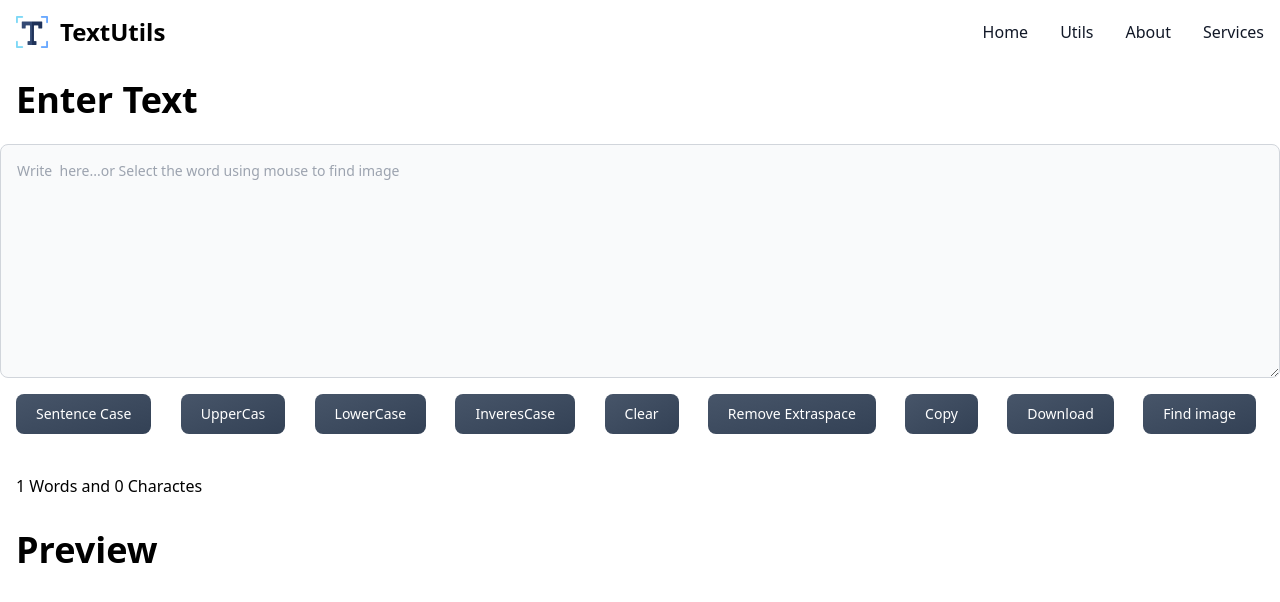
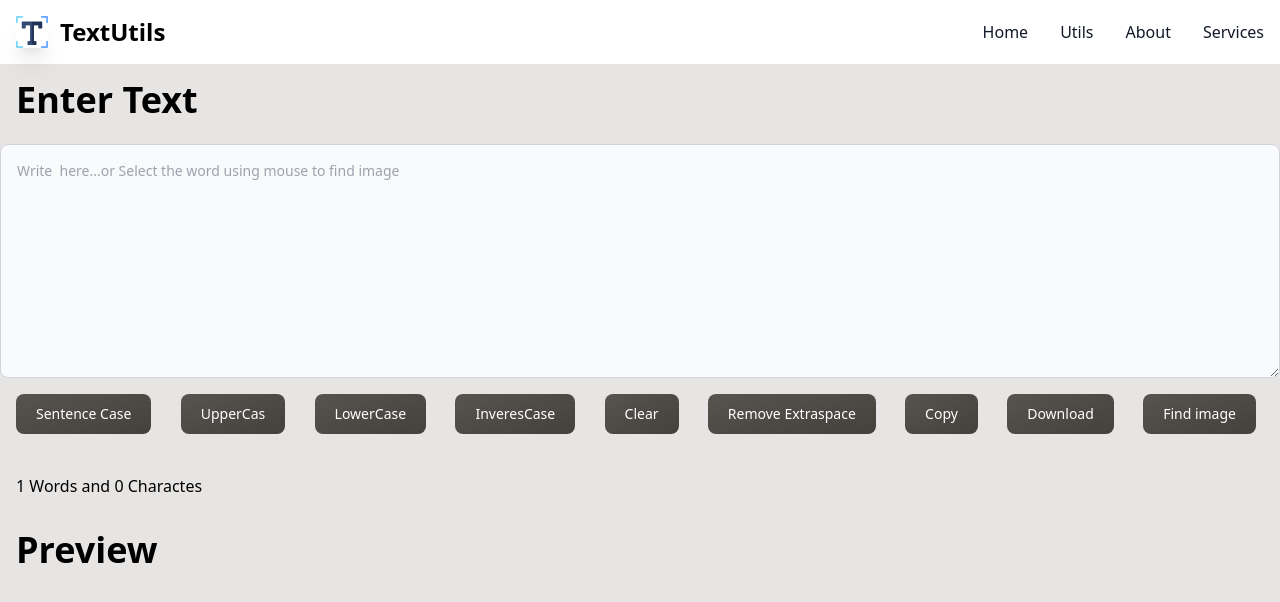
Before and after one commit to ATatIT/TextUtils, a React (Create React App) app: page /Textarea in a window 1280 px wide. Shown: the top 602 px of the page. Built offline with nearby package versions, Linux system fonts and the light colour scheme.

Commit message:
chnage in style

```diff
--- a/package.json
+++ b/package.json
@@ -3,6 +3,7 @@
   "version": "0.1.0",
   "private": true,
   "dependencies": {
+    "@reduxjs/toolkit": "^1.9.5",
     "@testing-library/jest-dom": "^5.17.0",
     "@testing-library/react": "^13.4.0",
     "@testing-library/user-event": "^13.5.0",
@@ -10,6 +11,7 @@
     "jspdf": "^2.5.1",
     "react": "^18.2.0",
     "react-dom": "^18.2.0",
+    "react-redux": "^8.1.2",
     "react-router-dom": "^6.14.2",
     "react-scripts": "^5.0.1",
     "web-vitals": "^2.1.4"
--- a/src/Componets/About.js
+++ b/src/Componets/About.js
@@ -1,14 +1,15 @@
 export default function About() {
   return (
     <div className="">
-      <div className="py-16 bg-white">
+      <div className="py-16 bg-stone-200 h-screen">
         <div className="container m-auto px-6 text-black-600 md:px-12 xl:px-6">
           <div className="space-y-6 md:space-y-0 md:flex md:gap-6 lg:items-center lg:gap-12">
-            <div className="md:5/12 lg:w-5/12 py-7">
+            <div className="md:5/12 lg:w-5/12 py-7 ">
               <img
                 src="/Images/bg1.png"
                 alt="Not found"
                 loading="lazy"
+                className="rounded-lg shadow-md"
                 width=""
                 height=""
               />
--- a/src/Componets/Navbar.js
+++ b/src/Componets/Navbar.js
@@ -6,14 +6,17 @@ export default function Navbar(props) {
   const [toggle, setToggle] = useState(false);
 
   return (
-    <nav className="bg-white border-gray-200 dark:bg-gray-900">
+    <nav className="  border-gray-200 dark:bg-gray-900">
       <div className="max-w-screen-xl flex flex-wrap items-center justify-between mx-auto p-4 bg-white-200">
-        <Link to="/textutil" className="flex items-center"  onClick={() => setToggle((prev) => !prev)}>
+        <Link
+          to="/textutil"
+          className="flex items-center"
+          onClick={() => setToggle((prev) => !prev)}
+        >
           <img
             src="/Images/logo.png"
-            className="h-8 mr-3"
+            className="h-8 mr-3 shadow-xl"
             alt="Flowbite Logo"
-
           />
           <span className="self-center text-2xl font-semibold whitespace-nowrap dark:text-white">
             TextUtils
@@ -49,7 +52,7 @@ export default function Navbar(props) {
           bg="true"
           id="navbar-default"
         >
-          <ul className="font-medium flex flex-col p-3 md:p-0 mt-4 border border-gray-100 rounded-lg bg-gray-50 md:flex-row md:space-x-8 md:mt-0 md:border-0 md:bg-white dark:bg-gray-900 md:dark:bg-gray-900 dark:border-gray-700 ">
+          <ul className="font-medium flex flex-col p-3 md:p-0 mt-4 border border-gray-100 rounded-lg bg-stone-200 md:flex-row md:space-x-8 md:mt-0 md:border-0 md:bg-white dark:bg-gray-900 md:dark:bg-gray-900 dark:border-gray-700 ">
             <li>
               <Link
                 to="/textutil"
--- a/src/Componets/Services.js
+++ b/src/Componets/Services.js
@@ -3,7 +3,7 @@ import React from 'react'
 export default function Services() {
   return (
     <div className="">
-      <div className="py-16 bg-white">
+      <div className="py-16 bg-stone-200 h-screen">
         <div className="container m-auto px-6 text-black-600 md:px-12 xl:px-6">
           <div className="space-y-6 md:space-y-0 md:flex md:gap-6 lg:items-center lg:gap-12">
             <div className="md:5/12 lg:w-5/12 py-8">
@@ -11,6 +11,7 @@ export default function Services() {
                 src="/Images/bg2.png"
                 alt="Not found"
                 loading="lazy"
+                className="rounded-lg shadow-md"
                 width=""
                 height=""
               />
--- a/src/Componets/Textarea.js
+++ b/src/Componets/Textarea.js
@@ -7,13 +7,16 @@ export default function Textarea(prop) {
   const [text, settext] = useState("");
   const [textforimage, settextforimage] = useState("");
   const [imageResults, setImageResults] = useState([]);
-  const inputElement = useRef();
+  const inputElement = useRef()
 
   const API_KEY = "38620953-57ef6660a415607fd2835b40b"; // Replace input with your Pixabay API key
 
-  useEffect(function () {
-    settext(inputElement.current.value);
-  }, []);
+  window.addEventListener("beforeunload", function (event) {
+    // Clear the local storage when the window is closed
+    localStorage.clear();
+  });
+
+  useEffect (function (){},[])
 
   const onchange = (event) => {
     // console.log("Event");
@@ -82,7 +85,7 @@ export default function Textarea(prop) {
         // Check if we need a new page
         if (posY + lineHeight > doc.internal.pageSize.getHeight()) {
           doc.addPage();
-          currentPage++;
+          currentPage = currentPage + 1;
           posY = margin;
         }
         line = word;
@@ -157,7 +160,7 @@ export default function Textarea(prop) {
   };
 
   return (
-    <>
+    <div className="bg-stone-200 h-screen">
       <div className="r">
         <h1>{prop.heading}</h1>
 
@@ -183,7 +186,7 @@ export default function Textarea(prop) {
           <button
             type="button"
             onClick={sentencecase}
-            className=" text-white bg-gradient-to-br from-slate-600 to-slate-700 hover:bg-gradient-to-bl focus:ring-4 focus:outline-none focus:ring-slate-500 dark:focus:ring-gray-800 font-medium rounded-lg text-sm px-5 py-2.5 text-center mr-2 mb-2"
+            className=" text-white bg-gradient-to-br from-stone-600 to-stone-700 hover:bg-gradient-to-bl focus:ring-4 focus:outline-none focus:ring-stone-500 dark:focus:ring-gray-800 font-medium rounded-lg text-sm px-5 py-2.5 text-center mr-2 mb-2"
           >
             Sentence Case
           </button>
@@ -191,7 +194,7 @@ export default function Textarea(prop) {
           <button
             type="button"
             onClick={change}
-            className=" text-white bg-gradient-to-br from-slate-600 to-slate-700 hover:bg-gradient-to-bl focus:ring-4 focus:outline-none focus:ring-slate-500 dark:focus:ring-gray-800 font-medium rounded-lg text-sm px-5 py-2.5 text-center mr-2 mb-2"
+            className=" text-white bg-gradient-to-br from-stone-600 to-stone-700 hover:bg-gradient-to-bl focus:ring-4 focus:outline-none focus:ring-stone-500 dark:focus:ring-gray-800 font-medium rounded-lg text-sm px-5 py-2.5 text-center mr-2 mb-2"
           >
             UpperCas
           </button>
@@ -199,7 +202,7 @@ export default function Textarea(prop) {
           <button
             type="button"
             onClick={change1}
-            className=" text-white bg-gradient-to-br from-slate-600 to-slate-700 hover:bg-gradient-to-bl focus:ring-4 focus:outline-none focus:ring-slate-500 dark:focus:ring-gray-800 font-medium rounded-lg text-sm px-5 py-2.5 text-center mr-2 mb-2"
+            className=" text-white bg-gradient-to-br from-stone-600 to-stone-700 hover:bg-gradient-to-bl focus:ring-4 focus:outline-none focus:ring-stone-500 dark:focus:ring-gray-800 font-medium rounded-lg text-sm px-5 py-2.5 text-center mr-2 mb-2"
           >
             LowerCase
           </button>
@@ -207,7 +210,7 @@ export default function Textarea(prop) {
           <button
             type="button"
             onClick={inveresCase}
-            className="  text-white bg-gradient-to-br from-slate-600 to-slate-700 hover:bg-gradient-to-bl focus:ring-4 focus:outline-none focus:ring-slate-500 dark:focus:ring-gray-800 font-medium rounded-lg text-sm px-5 py-2.5 text-center mr-2 mb-2"
+            className="  text-white bg-gradient-to-br from-stone-600 to-stone-700 hover:bg-gradient-to-bl focus:ring-4 focus:outline-none focus:ring-stone-500 dark:focus:ring-gray-800 font-medium rounded-lg text-sm px-5 py-2.5 text-center mr-2 mb-2"
           >
             InveresCase
           </button>
@@ -215,7 +218,7 @@ export default function Textarea(prop) {
           <button
             type="button"
             onClick={change2}
-            className="  text-white bg-gradient-to-br from-slate-600 to-slate-700 hover:bg-gradient-to-bl focus:ring-4 focus:outline-none focus:ring-slate-500 dark:focus:ring-gray-800 font-medium rounded-lg text-sm px-5 py-2.5 text-center mr-2 mb-2"
+            className="  text-white bg-gradient-to-br from-stone-600 to-stone-700 hover:bg-gradient-to-bl focus:ring-4 focus:outline-none focus:ring-stone-500 dark:focus:ring-gray-800 font-medium rounded-lg text-sm px-5 py-2.5 text-center mr-2 mb-2"
           >
             Clear
           </button>
@@ -223,7 +226,7 @@ export default function Textarea(prop) {
           <button
             type="button"
             onClick={extraspace}
-            className="  text-white bg-gradient-to-br from-slate-600 to-slate-700 hover:bg-gradient-to-bl focus:ring-4 focus:outline-none focus:ring-slate-500 dark:focus:ring-gray-800 font-medium rounded-lg text-sm px-5 py-2.5 text-center mr-2 mb-2"
+            className="  text-white bg-gradient-to-br from-stone-600 to-stone-700 hover:bg-gradient-to-bl focus:ring-4 focus:outline-none focus:ring-stone-500 dark:focus:ring-gray-800 font-medium rounded-lg text-sm px-5 py-2.5 text-center mr-2 mb-2"
           >
             Remove Extraspace
           </button>
@@ -231,7 +234,7 @@ export default function Textarea(prop) {
           <button
             type="button"
             onClick={Copy}
-            className="   text-white bg-gradient-to-br from-slate-600 to-slate-700 hover:bg-gradient-to-bl focus:ring-4 focus:outline-none focus:ring-slate-500 dark:focus:ring-gray-800 font-medium rounded-lg text-sm px-5 py-2.5 text-center mr-2 mb-2"
+            className="   text-white bg-gradient-to-br from-stone-600 to-stone-700 hover:bg-gradient-to-bl focus:ring-4 focus:outline-none focus:ring-stone-500 dark:focus:ring-gray-800 font-medium rounded-lg text-sm px-5 py-2.5 text-center mr-2 mb-2"
           >
             Copy
           </button>
@@ -239,7 +242,7 @@ export default function Textarea(prop) {
           <button
             type="button"
             onClick={download}
-            className="  text-white bg-gradient-to-br from-slate-600 to-slate-700 hover:bg-gradient-to-bl focus:ring-4 focus:outline-none focus:ring-slate-500 dark:focus:ring-gray-800 font-medium rounded-lg text-sm px-5 py-2.5 text-center mr-2 mb-2"
+            className="  text-white bg-gradient-to-br from-stone-600 to-stone-700 hover:bg-gradient-to-bl focus:ring-4 focus:outline-none focus:ring-stone-500 dark:focus:ring-gray-800 font-medium rounded-lg text-sm px-5 py-2.5 text-center mr-2 mb-2"
           >
             Download
           </button>
@@ -247,7 +250,7 @@ export default function Textarea(prop) {
           <button
             type="button"
             onClick={handleSearch}
-            className="  text-white bg-gradient-to-br from-slate-600 to-slate-700 hover:bg-gradient-to-bl focus:ring-4 focus:outline-none focus:ring-slate-500 dark:focus:ring-gray-800 font-medium rounded-lg text-sm px-5 py-2.5 text-center mr-2 mb-2"
+            className="  text-white bg-gradient-to-br from-stone-600 to-stone-700 hover:bg-gradient-to-bl focus:ring-4 focus:outline-none focus:ring-stone-500 dark:focus:ring-gray-800 font-medium rounded-lg text-sm px-5 py-2.5 text-center mr-2 mb-2"
           >
             Find image
           </button>
@@ -281,6 +284,6 @@ export default function Textarea(prop) {
           </div>
         </div>
       </div>
-    </>
+    </div>
   );
 }
--- a/src/Componets/Textutils.js
+++ b/src/Componets/Textutils.js
@@ -3,7 +3,7 @@ import React from "react";
 export default function Textutils() {
   return (
     <div className="">
-      <div className="py-16 bg-white">
+      <div className="py-16 bg-stone-200 h-screen">
         <div className="container m-auto px-6 text-gray-600 md:px-12 xl:px-6">
           <div className="space-y-6 md:space-y-0 md:flex md:gap-6 lg:items-center lg:gap-12">
             <div className="md:5/12 lg:w-5/12">
@@ -11,11 +11,12 @@ export default function Textutils() {
                 src="/Images/ab.png"
                 alt="Not found"
                 loading="lazy"
+                className=" rounded-xl shadow-xl"
                 width=""
                 height=""
               />
             </div>
-            <div className="md:7/12 lg:w-6/12">
+            <div className="md:7/12 lg:w-6/12 ">
               <h2 className="text-2xl text-gray-900 font-bold md:text-4xl">
                 Accidentally left the caps lock on and typed something, but
                 can't be bothered to start again and retype it all?
```
Also changed, not shown: 1 other file (tests, documents, lock files or other folders).
